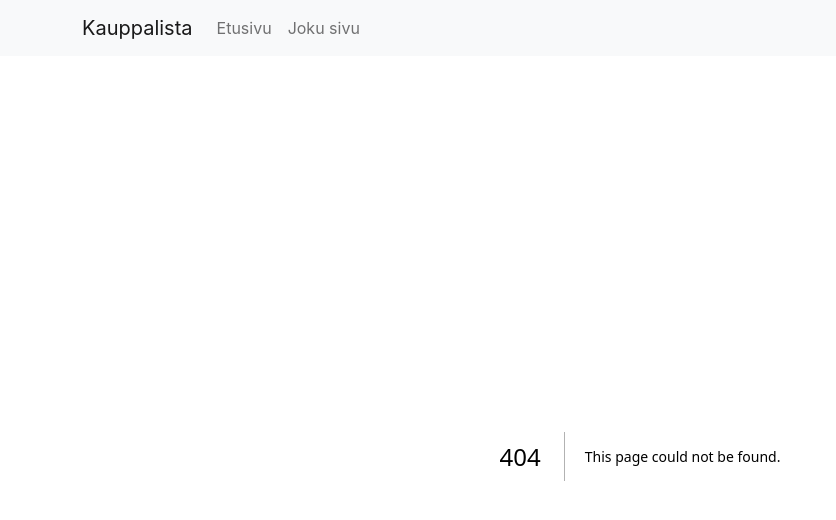
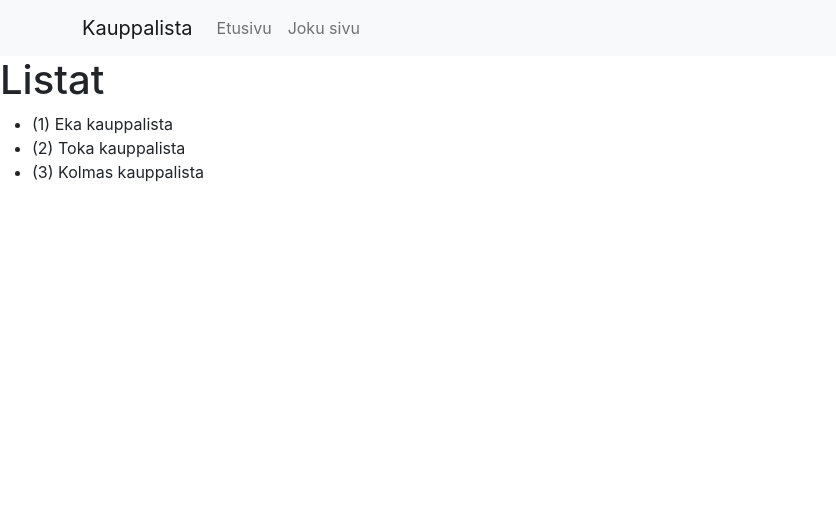
Before and after one commit to suutari/kauppalista, a Next.js app: page /listat in a window 1280 px wide. Before the commit this address had no page. Shown: the top 520 px of the page, without its empty margins (0-836 px from the left). Built offline with nearby package versions, Linux system fonts and the light colour scheme.

Commit message:
listat-sivu

```diff
--- /dev/null
+++ b/components/Page.tsx
@@ -0,0 +1,10 @@
+import { ReactNode } from 'react';
+
+export function Page({ title, children }: { title: string; children: ReactNode; }) {
+        return (
+                <div>
+                        <h1>{title}</h1>
+                        {children}
+                </div>
+        );
+}
--- /dev/null
+++ b/pages/listat.tsx
@@ -0,0 +1,31 @@
+import Link from 'next/link';
+
+import {Page} from '@/components/Page';
+
+const LIST_ITEMS = [
+    {id: 1, text: 'Eka kauppalista'},
+    {id: 2, text: 'Toka kauppalista'},
+    {id: 3, text: 'Kolmas kauppalista'},
+];
+
+export default function ListatSivu() {
+    function ListItem({id, text}: {id: number; text: string}) {
+        return (
+            <li>
+                <Link href="/listat/{id}">
+                    ({id}) {text}
+                </Link>
+            </li>
+        );
+    }
+
+    return (
+        <Page title="Listat">
+            <ul>
+                {LIST_ITEMS.map((item) => (
+                    <ListItem id={item.id} text={item.text} />
+                ))}
+            </ul>
+        </Page>
+    );
+}
```
